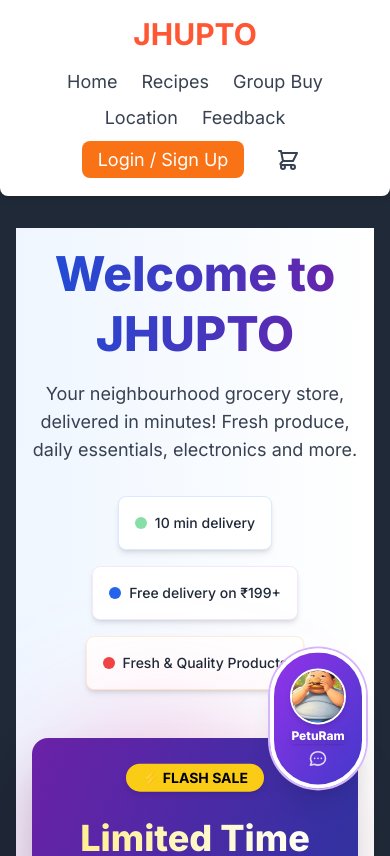
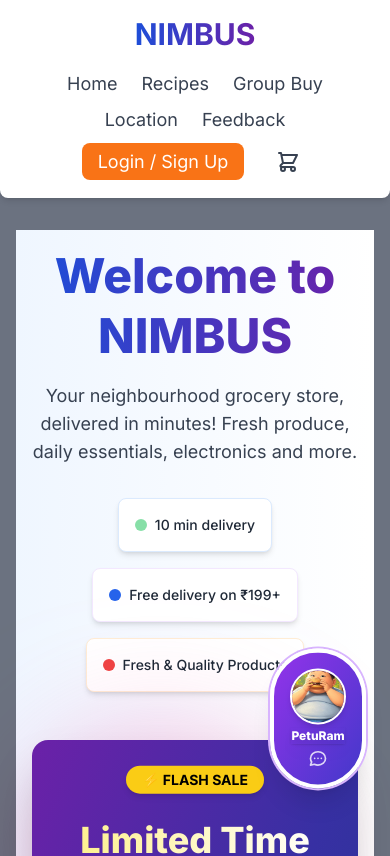
Before and after one commit to Deepa-Pandey6030/mini_zepto, a React (Vite) app: page / in a window 390 px wide. Shown: the top 856 px of the page. Built offline with nearby package versions, Linux system fonts and the light colour scheme.

Commit message:
pzyment added

```diff
--- a/src/components/Cart.jsx
+++ b/src/components/Cart.jsx
@@ -7,6 +7,19 @@ function Cart() {
   const { cartItems, removeFromCart, updateQuantity, getTotalPrice, clearCart, showModal } = useCart();
   const navigate = useNavigate();
 
+   const handleDecrement = (itemId, currentQuantity) => {
+    if (currentQuantity > 1) {
+      updateQuantity(itemId, currentQuantity - 1);
+    } else {
+      // If quantity is 1 and decremented, remove the item
+      removeFromCart(itemId);
+    }
+  };
+
+  // Function to handle quantity increment
+  const handleIncrement = (itemId, currentQuantity) => {
+    updateQuantity(itemId, currentQuantity + 1);
+  };
   const handlePlaceOrder = () => {
     if (cartItems.length === 0) {
       showModal("Your cart is empty!");
--- a/src/components/Header.jsx
+++ b/src/components/Header.jsx
@@ -32,17 +32,40 @@ function Header() {
 
   return (
     <header className="bg-white shadow-md py-4 px-6 flex flex-col md:flex-row justify-between items-center sticky top-0 z-50 rounded-b-lg">
-      <Link to="/" className="text-3xl font-bold text-primary mb-4 md:mb-0 hover:text-orange-600 transition-colors">
-        JHUPTO
-      </Link>
+      <Link
+  to="/"
+  className="text-3xl font-bold bg-gradient-to-r from-blue-700 to-purple-800 bg-clip-text text-transparent leading-tight mb-4 md:mb-0 hover:text-orange-600 transition-colors"
+>
+  NIMBUS
+</Link>
 
       <nav className="w-full md:w-auto">
         <ul className="flex flex-wrap justify-center md:justify-end gap-x-6 gap-y-2 text-lg items-center">
-          <li><Link to="/" className="text-gray-700 hover:text-primary">Home</Link></li>
-          <li><Link to="/recipe-suggester" className="text-gray-700 hover:text-primary">Recipes</Link></li>
-          <li><Link to="/group-purchase" className="text-gray-700 hover:text-primary">Group Buy</Link></li>
-          <li><Link to="/location" className="text-gray-700 hover:text-primary">Location</Link></li>
-          <li><Link to="/feedback" className="text-gray-700 hover:text-primary">Feedback</Link></li>
+          <li><Link to="/" className="relative py-1 text-lg
+                    hover:text-violet-500 transition-colors duration-300
+                    after:content-[''] after:absolute after:w-0 after:h-0.5
+                    after:bg-violet-950 after:left-0 after:bottom-0
+                    after:transition-all hover:after:w-full text-nowrap">Home</Link></li>
+          <li><Link to="/recipe-suggester" className="relative py-1 text-lg
+                    hover:text-violet-500 transition-colors duration-300
+                    after:content-[''] after:absolute after:w-0 after:h-0.5
+                    after:bg-violet-950 after:left-0 after:bottom-0
+                    after:transition-all hover:after:w-full text-nowrap">Recipes</Link></li>
+          <li><Link to="/group-purchase" className="relative py-1 text-lg
+                    hover:text-violet-500 transition-colors duration-300
+                    after:content-[''] after:absolute after:w-0 after:h-0.5
+                    after:bg-violet-950 after:left-0 after:bottom-0
+                    after:transition-all hover:after:w-full text-nowrap">Group Buy</Link></li>
+          <li><Link to="/location" className="relative py-1 text-lg
+                    hover:text-violet-500 transition-colors duration-300
+                    after:content-[''] after:absolute after:w-0 after:h-0.5
+                    after:bg-violet-950 after:left-0 after:bottom-0
+                    after:transition-all hover:after:w-full text-nowrap">Location</Link></li>
+          <li><Link to="/feedback" className="relative py-1 text-lg
+                    hover:text-violet-500 transition-colors duration-300
+                    after:content-[''] after:absolute after:w-0 after:h-0.5
+                    after:bg-violet-950 after:left-0 after:bottom-0
+                    after:transition-all hover:after:w-full text-nowrap">Feedback</Link></li>
 
           {user ? (
             <li className="relative">
--- a/src/index.css
+++ b/src/index.css
@@ -5,7 +5,7 @@
 /* Custom base styles */
 body {
   font-family: 'Inter', sans-serif;
-  @apply bg-gray-800 text-gray-900;
+  @apply bg-gray-500 text-gray-700;
 }
 
 /* Custom scrollbar for a cleaner look */
--- a/src/pages/Home.jsx
+++ b/src/pages/Home.jsx
@@ -103,7 +103,7 @@ function Home() {
         {/* Hero Section */}
         <div className="text-center mb-12">
           <h1 className="text-5xl md:text-6xl font-extrabold mb-4 bg-gradient-to-r from-blue-700 to-purple-800 bg-clip-text text-transparent leading-tight"> {/* Updated text gradient */}
-            Welcome to JHUPTO
+            Welcome to NIMBUS
           </h1>
           <p className="text-lg md:text-xl text-gray-700 mb-8 max-w-2xl mx-auto"> {/* Darker gray for better contrast */}
             Your neighbourhood grocery store, delivered in minutes! Fresh produce, daily essentials, electronics and more.
--- a/tailwind.config.js
+++ b/tailwind.config.js
@@ -1,3 +1,4 @@
+// tailwind.config.js
 /** @type {import('tailwindcss').Config} */
 export default {
   content: [
@@ -10,12 +11,82 @@ export default {
         inter: ['Inter', 'sans-serif'],
       },
       colors: {
-        primary: '#FF5733', // A vibrant orange for primary actions
-        secondary: '#33FF57', // A green for accents or success
-        dark: '#1a202c', // Dark gray for text/backgrounds
-        light: '#f7fafc', // Light gray for backgrounds
+        primary: '#FF5733',
+        secondary: '#33FF57',
+        dark: '#1a202c',
+        light: '#f7fafc',
+      },
+      // --- ADD THESE KEYFRAMES ---
+      keyframes: {
+        'bounce-slow': {
+          '0%, 100%': { transform: 'translateY(0)' },
+          '50%': { transform: 'translateY(-10px)' },
+        },
+        'fade-in-up': {
+          '0%': {
+            opacity: '0',
+            transform: 'translateY(20px)'
+          },
+          '100%': {
+            opacity: '1',
+            transform: 'translateY(0)'
+          }
+        },
+        'scale-in': {
+          '0%': {
+            opacity: '0',
+            transform: 'scale(0.9)'
+          },
+          '100%': {
+            opacity: '1',
+            transform: 'scale(1)'
+          }
+        },
+        'ping-pulse': { // More subtle ping
+          '0%': {
+            transform: 'scale(1)',
+            opacity: '0.7'
+          },
+          '50%': {
+            transform: 'scale(1.05)',
+            opacity: '1'
+          },
+          '100%': {
+            transform: 'scale(1)',
+            opacity: '0.7'
+          }
+        }
+      },
+      // --- ADD THESE ANIMATIONS ---
+      animation: {
+        'bounce-slow': 'bounce-slow 3s infinite ease-in-out',
+        'fade-in-up': 'fade-in-up 0.8s ease-out forwards', // 'forwards' keeps the end state
+        'scale-in': 'scale-in 0.5s ease-out forwards',
+        'ping-pulse': 'ping-pulse 2s infinite ease-in-out',
+      },
+      // --- ENSURE TEXT SHADOW IS HERE (from previous steps) ---
+      textShadow: {
+        sm: '0 1px 2px var(--tw-shadow-color)',
+        md: '0 2px 4px var(--tw-shadow-color)',
+        lg: '0 8px 16px var(--tw-shadow-color)',
       },
     },
   },
-  plugins: [],
+  plugins: [
+    // --- ENSURE TEXT SHADOW PLUGIN IS HERE (from previous steps) ---
+    function ({ addUtilities, theme }) {
+      const newUtilities = {
+        '.text-shadow-sm': {
+          textShadow: theme('textShadow.sm', '0 1px 2px rgba(0, 0, 0, 0.2)'),
+        },
+        '.text-shadow-md': {
+          textShadow: theme('textShadow.md', '0 2px 4px rgba(0, 0, 0, 0.3)'),
+        },
+        '.text-shadow-lg': {
+          textShadow: theme('textShadow.lg', '0 8px 16px rgba(0, 0, 0, 0.4)'),
+        },
+      };
+      addUtilities(newUtilities, ['responsive', 'hover']);
+    },
+  ],
 }
```
